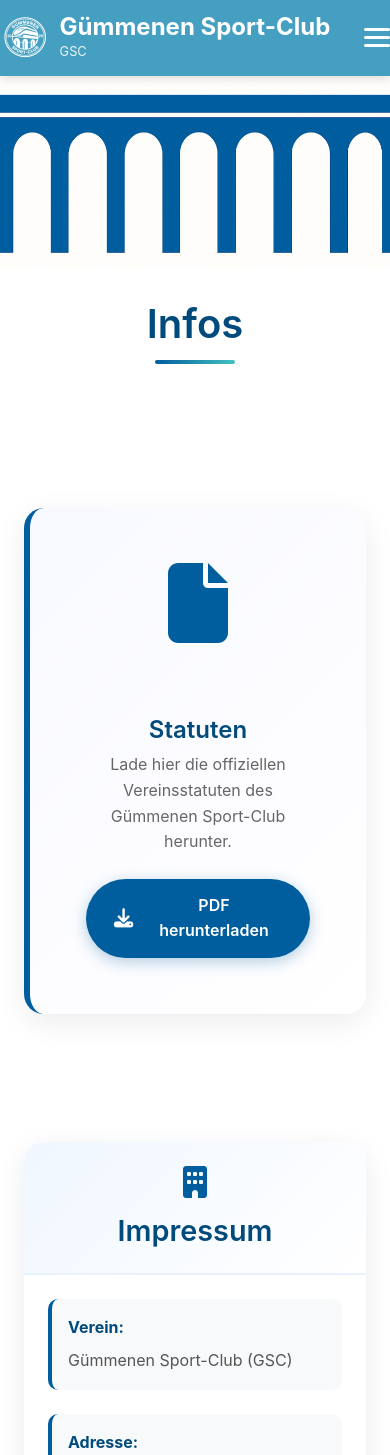
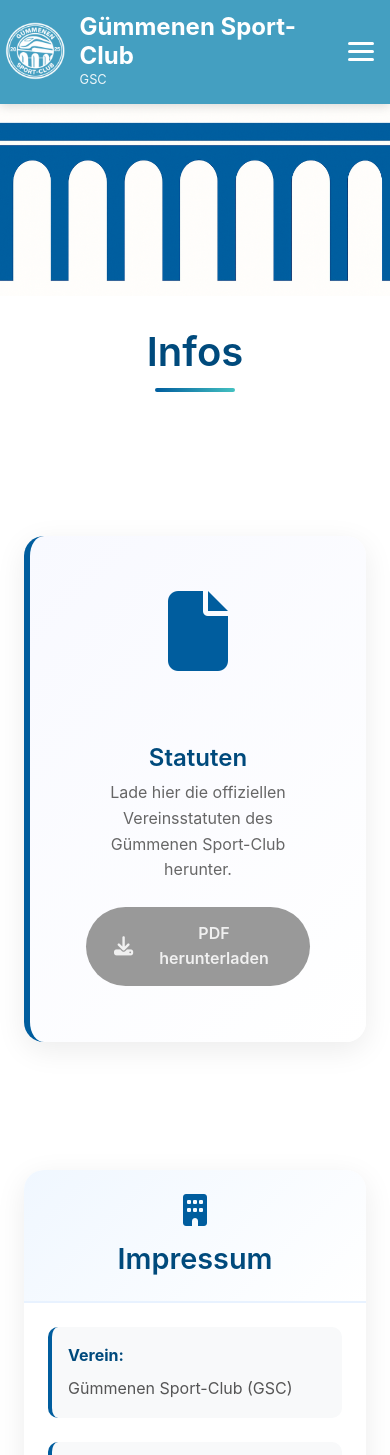
Before and after one commit to yafis01/uhcguemmenen, an Angular app: page /infos in a window 390 px wide. Shown: the top 1455 px of the page. Built offline with nearby package versions, Linux system fonts and the light colour scheme.

Commit message:
fix mobile-version

```diff
--- a/src/app/components/header/header.component.css
+++ b/src/app/components/header/header.component.css
@@ -27,8 +27,8 @@ header {
 }
 
 .logo-img {
-    width: 50px;
-    height: 50px;
+    width: 70px;
+    height: 70px;
     border-radius: 50%;
 }
 
@@ -157,20 +157,40 @@ nav a.active {
 
     .menu-toggle {
         display: flex;
+        margin-right: 1rem;
     }
 
+    /* === SOCIAL ICONS FIXED === */
     .social {
         position: fixed;
         bottom: 2rem;
-        left: 50%;
-        transform: translateX(-50%);
-        display: none;
-        opacity: 0;
+        left: 0;
+        right: 0;
+
+        display: flex;
+        justify-content: space-between;
+        align-items: center;
+
+        padding-left: 1rem;
+        padding-right: 2rem;
+        z-index: 1000;
+
+        opacity: 0;             /* Standard unsichtbar */
+        pointer-events: none;   /* Nicht anklickbar, wenn unsichtbar */
         transition: opacity 0.4s ease;
-        z-index: 1050;
-        flex-direction: row;
-        gap: 1.5rem;
     }
+
+    .social a {
+        font-size: 2rem;
+        color: white; /* oder passende Farbe */
+    }
+
+    /* Nur anzeigen, wenn das Menü geöffnet ist */
+    .menu-open .social {
+        opacity: 1;
+        pointer-events: auto;
+    }
+
 
     .menu-open .social {
         display: flex;
--- a/src/app/pages/event/event.component.html
+++ b/src/app/pages/event/event.component.html
@@ -35,7 +35,7 @@
                     <li><strong>Teamgrösse:</strong> mind. 3 Spieler pro Team + 1 Goalie (Kleinfeld)</li>
                     <li><strong>Mindestalter:</strong> 12 Jahre</li>
                     <li><strong>Lizenzregelung:</strong> Maximal drei Spieler dürfen eine Lizenz besitzen</li>
-                    <li><strong>Startgebühr:</strong> 60 CHF pro Team (Vor Ort zu bezahlen)</li>
+                    <li id="anmeldung"><strong>Startgebühr:</strong> 60 CHF pro Team (Vor Ort zu bezahlen)</li>
                 </ul>
             </div>
         </div>
@@ -44,7 +44,7 @@
     <section class="contact-section">
         <div class="container">
             <div class="contact-box">
-                <h2 id="anmeldung">Anmeldung</h2> <br>
+                <h2>Anmeldung</h2> <br>
                 <form #formRef [formGroup]="form" class="central-form" (ngSubmit)="onSubmit()">
                     <label for="teamName">Teamname*</label>
                     <input id="teamName" type="text" formControlName="Teamname" required placeholder="Teamname">
--- a/src/app/pages/info/info.component.css
+++ b/src/app/pages/info/info.component.css
@@ -75,6 +75,59 @@
 
 .download-button i {
     font-size: 1.2rem;
+}
+
+/* Basis Disabled Button */
+.download-button.disabled {
+    position: relative;        /* wichtig für Tooltip */
+    background: #999999;
+    color: #f0f0f0;
+    pointer-events: auto;      /* wir erlauben Hover für Tooltip */
+    cursor: default;
+    box-shadow: none;
+    transform: none;
+    text-decoration: none;
+}
+
+/* Tooltip Container */
+.download-button.disabled::after {
+    content: "Coming Soon";    /* Tooltip Text */
+    position: absolute;
+    bottom: 125%;              /* über dem Button */
+    left: 50%;
+    transform: translateX(-50%);
+    background: rgba(0,0,0,0.8);
+    color: #fff;
+    padding: 0.4rem 0.7rem;
+    border-radius: 4px;
+    font-size: 0.85rem;
+    white-space: nowrap;
+    opacity: 0;
+    pointer-events: none;
+    transition: opacity 0.3s ease, transform 0.3s ease;
+}
+
+/* Pfeil nach unten für Tooltip */
+.download-button.disabled::before {
+    content: "";
+    position: absolute;
+    bottom: 115%;           /* leicht über Button */
+    left: 50%;
+    transform: translateX(-50%);
+    border-width: 5px;
+    border-style: solid;
+    border-color: rgba(0,0,0,0.8) transparent transparent transparent;
+    opacity: 0;
+    transition: opacity 0.3s ease;
+}
+
+/* Tooltip sichtbar beim Hover oder Fokus */
+.download-button.disabled:hover::after,
+.download-button.disabled:focus::after,
+.download-button.disabled:hover::before,
+.download-button.disabled:focus::before {
+    opacity: 1;
+    transform: translateX(-50%) translateY(-5px);
 }
 
 /* === CARD HEADER === */
--- a/src/app/pages/info/info.component.html
+++ b/src/app/pages/info/info.component.html
@@ -17,7 +17,7 @@
                 <div class="card-content">
                     <h3>Statuten</h3>
                     <p>Lade hier die offiziellen Vereinsstatuten des Gümmenen Sport-Club herunter.</p>
-                    <a class="download-button" href="assets/info/Statuten_UHC_Guemmenen.pdf" download="Statuten_GSC_Guemmenen.pdf">
+                    <a class="download-button disabled" download="Statuten_GSC_Guemmenen.pdf"> <!-- TODO set link: href="assets/info/Statuten_UHC_Guemmenen.pdf" -->
                         <i class="fas fa-download"></i>
                         <span>PDF herunterladen</span>
                     </a>
```
